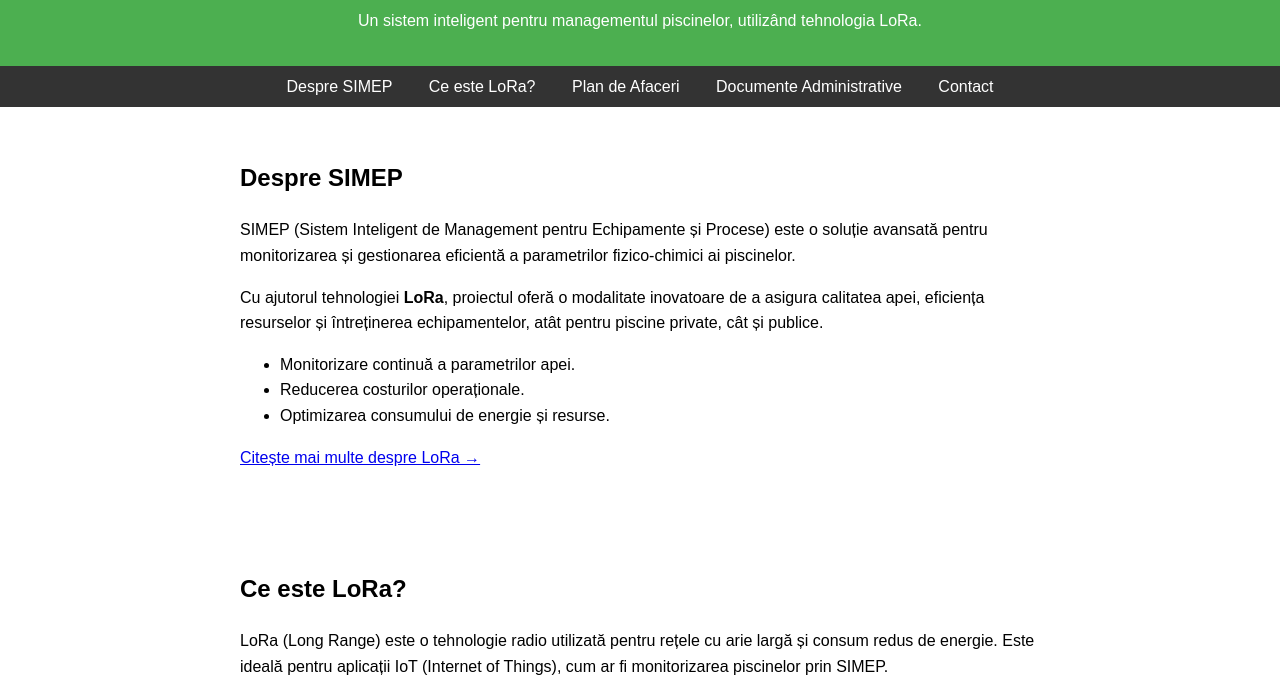
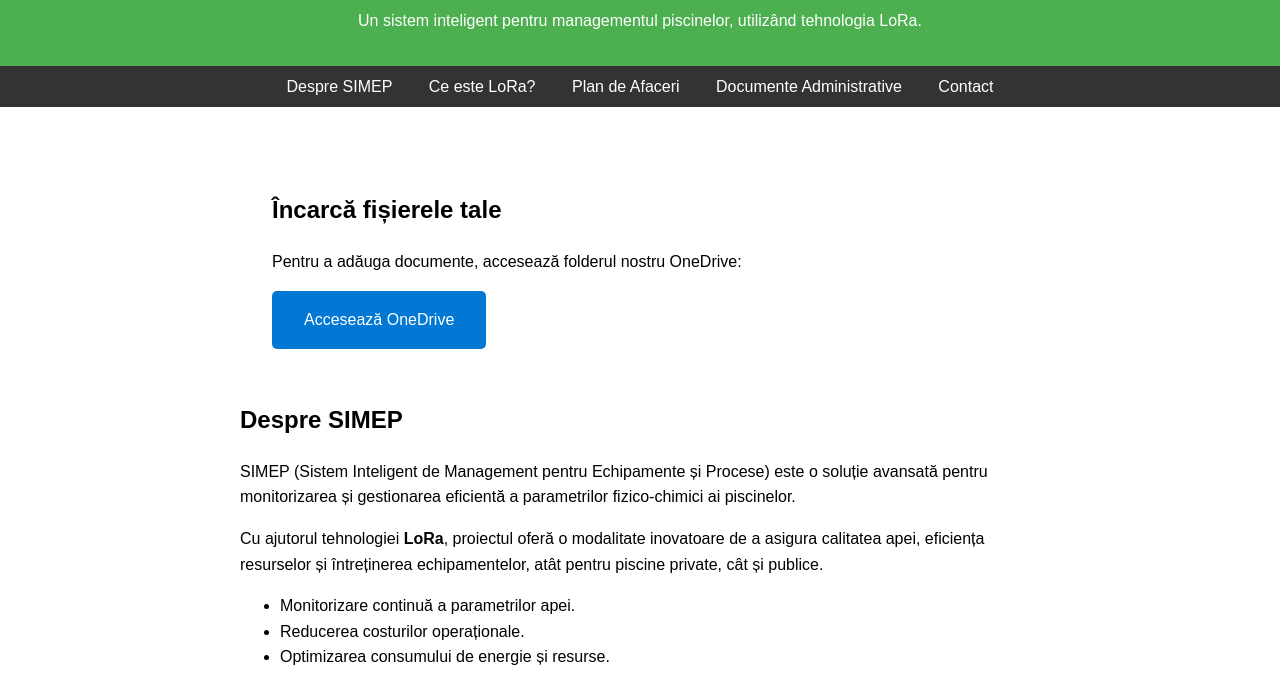
Before and after one commit to VSLinea/SIMEP, a plain HTML site: page index.html in a window 1280 px wide. Shown: the part 102-785 px from the top of the page. Drawn offline with Linux system fonts and the light colour scheme.

Commit message:
Adaug buton upload

```diff
--- a/index.html
+++ b/index.html
@@ -54,6 +54,11 @@
         <a href="#contact">Contact</a>
     </nav>
     <section id="despre-simep">
+        <section id="upload-files">
+    <h2>Încarcă fișierele tale</h2>
+    <p>Pentru a adăuga documente, accesează folderul nostru OneDrive:</p>
+    <a href="https://1drv.ms/f/c/9e490f81e77d7fd0/EhcBXx16O0hDu0kBREC3HCEBNFKpmKZuN7ytfDzNHqm1-Q?e=PFySbX" target="_blank" style="display: inline-block; padding: 1rem 2rem; background: #0078D4; color: white; text-decoration: none; border-radius: 5px;">Accesează OneDrive</a>
+</section>
         <h2>Despre SIMEP</h2>
         <p>SIMEP (Sistem Inteligent de Management pentru Echipamente și Procese) este o soluție avansată pentru monitorizarea și gestionarea eficientă a parametrilor fizico-chimici ai piscinelor.</p>
         <p>Cu ajutorul tehnologiei <strong>LoRa</strong>, proiectul oferă o modalitate inovatoare de a asigura calitatea apei, eficiența resurselor și întreținerea echipamentelor, atât pentru piscine private, cât și publice.</p>
```
